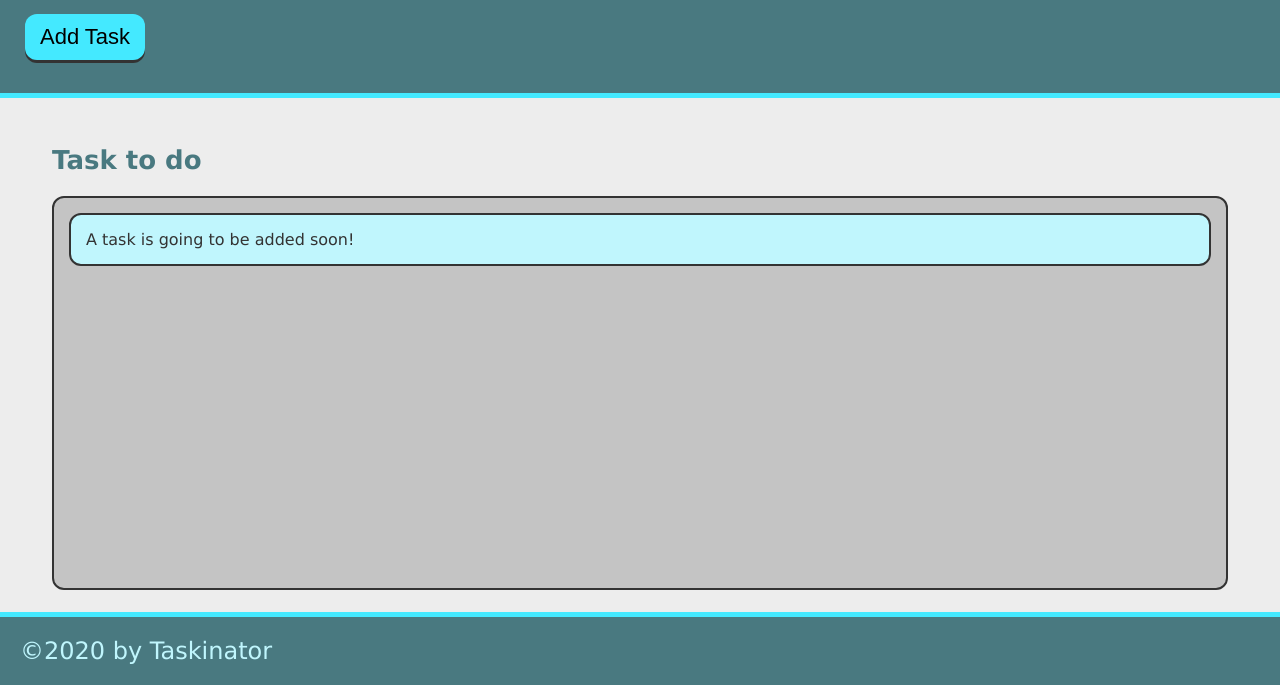
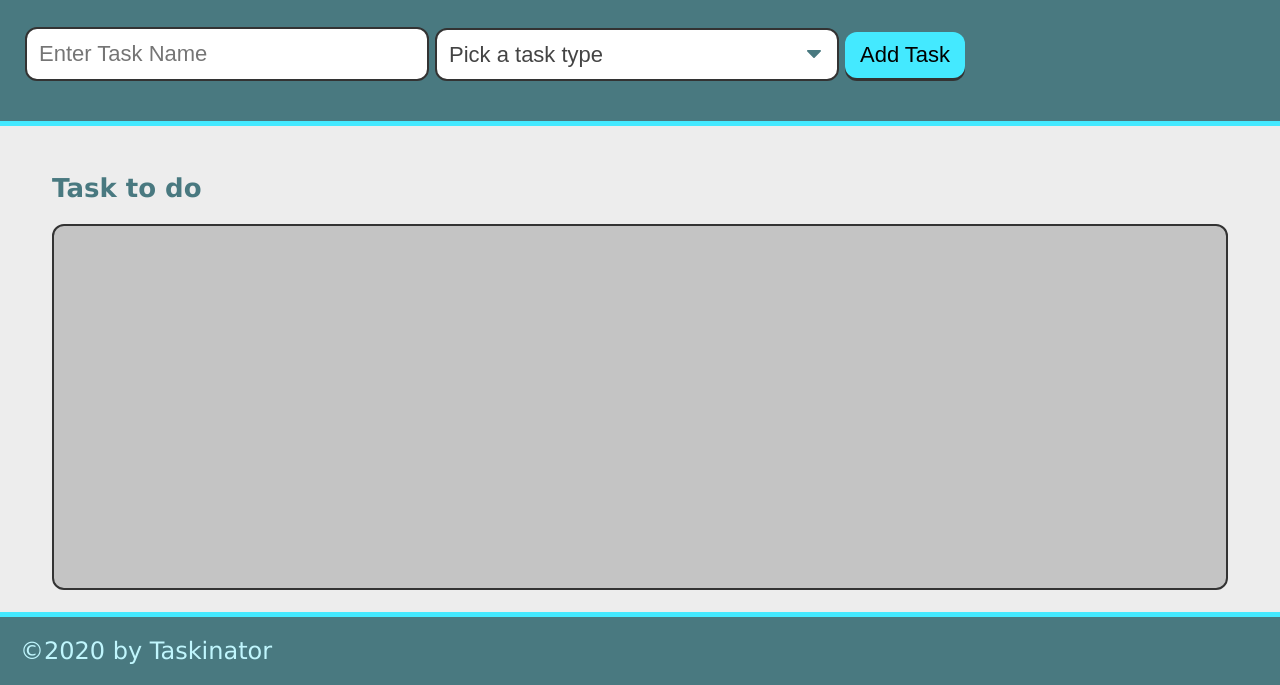
Before and after one commit to ThomasKyle/Taskinator, a plain HTML site: page index.html in a window 1280 px wide. Shown: the part 115-800 px from the top of the page. Drawn offline with Linux system fonts and the light colour scheme.

Commit message:
added a submit form

```diff
--- a/assets/js/script.js
+++ b/assets/js/script.js
@@ -1,11 +1,14 @@
-var buttonEl = document.querySelector("#save-task");
+var formEl = document.querySelector("#task-form");
 var tasksToDoEl = document.querySelector("#tasks-to-do");
 
-var createTaskHandler = function() {
-  var listItemEl = document.createElement("li");
-  listItemEl.className = "task-item";
-  listItemEl.textContent = "This is a new task.";
-  tasksToDoEl.appendChild(listItemEl);
+var createTaskHandler = function(event) {
+
+    event.preventDefault();
+
+    var listItemEl = document.createElement("li");
+    listItemEl.className = "task-item";
+    listItemEl.textContent = "This is a new task.";
+    tasksToDoEl.appendChild(listItemEl);
   };
 
-buttonEl.addEventListener("click", createTaskHandler);
+formEl.addEventListener("submit", createTaskHandler);
--- a/index.html
+++ b/index.html
@@ -13,17 +13,28 @@
     <header>
         <h1 class="page-title">Taskinator</h1>
         <p>click button below to add a new task!</p>
-        <button class="btn" id="save-task">Add Task</button>
+        <form id="task-form">
+            <div class="form-group">
+              <input type="text" name="task-name" class="text-input" placeholder="Enter Task Name" />
+            </div>
+            <div class="form-group">
+              <select name="task-type" class="select-dropdown">
+                <option value="" disabled selected>Pick a task type</option>
+                <option value="Print">Print</option>
+                <option value="Web">Web</option>
+                <option value="Mobile">Mobile</option>
+              </select>
+            </div>
+            <div class="form-group">
+              <button class="btn" id="save-task" type="submit">Add Task</button>
+            </div>
+          </form>
     </header>
 
     <main class="page-content">
         <section class="task-list-wrapper">
             <h2 class="list-title">Task to do</h2>
-            <ul class="task-list" id="tasks-to-do">
-                <li class="task-item">
-                    A task is going to be added soon!
-                </li>
-            </ul>
+            <ul class="task-list" id="tasks-to-do"></ul>
         </section>
     </main>
 
```
